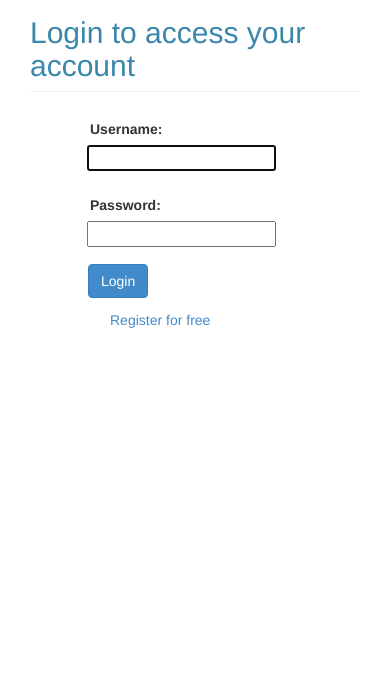
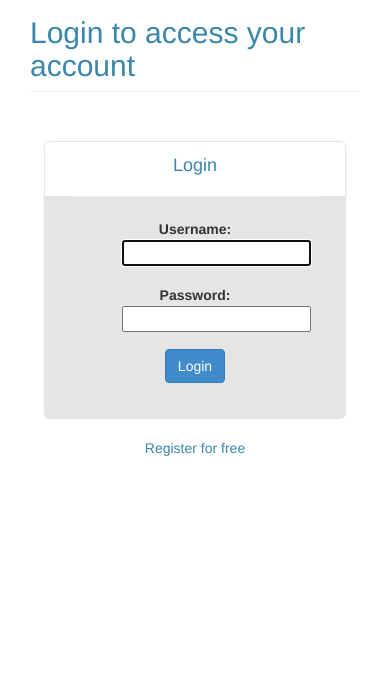
Before and after one commit to greenlighthome/shopit, a Django app: page /accounts/login/?next=/dashboard/product/update/1/ in a window 390 px wide. Shown: the part 54-752 px from the top of the page. Run offline with Django 3.2, Linux system fonts and the light colour scheme; parts of the project's set-up code (start-up, migrations or seed data) failed here and were passed over; some libraries are stand-ins or nearby versions.

Commit message:
css and forms layout changed

```diff
--- a/accounts/views.py
+++ b/accounts/views.py
@@ -1,6 +1,4 @@
-from django.contrib.auth import authenticate
-from django.shortcuts import render_to_response, redirect
-from django.contrib.auth.views import login
+from django.shortcuts import render_to_response
 from django.contrib.auth.models import User
 from django.shortcuts import get_object_or_404
 from django.http import HttpResponseRedirect, Http404
--- a/dashboard/forms.py
+++ b/dashboard/forms.py
@@ -16,7 +16,7 @@ class ProductForm(ModelForm):
             'price': NumberInput(attrs={'required': True, 'localize': True, 'size': 8, 'placeholder': '00,00'}),
             'quantity': NumberInput(attrs={'required': True, 'localize': True, 'size': 4, 'placeholder': '0'}),
             'category': Select(attrs={'required': True}),
-            'description': Textarea(attrs={'cols': 50, 'rows': 5, 'required': True}),
+            'description': Textarea(attrs={'cols': 46, 'rows': 5, 'required': True}),
             'shipping_cost' : NumberInput(attrs={'required': True, 'size': 3})
         }
 
--- a/static/css/custom.css
+++ b/static/css/custom.css
@@ -1,5 +1,7 @@
 body {
-  margin: 70px 30px 60px 30px;
+  overflow-y: scroll;
+  overflow-x: hidden;
+  margin: 70px 30px 80px 30px;
 }
 body h1,
 body h2,
@@ -16,6 +18,8 @@ body .logo {
 }
 body .popover {
   width: 150px;
+  font-size: 0.7em;
+  color: #000000;
 }
 body .page-header {
   margin-top: 10px;
--- a/static/css/custom_registration.css
+++ b/static/css/custom_registration.css
@@ -1,115 +1,69 @@
 body {
   margin: 70px 30px 60px 30px;
 }
-body form .form-control {
+form .form-group .form-control {
+  background: none;
   border: none;
   box-shadow: none;
+  width: 170px;
+  margin-left: auto;
+  margin-right: auto;
 }
-body form .help-text {
+form .form-group .help-text {
   font-size: 0.8em;
   text-align: center;
 }
-@media (min-width: 1200px) {
-  .warning li {
-    list-style: none;
-    text-decoration: none;
-    margin-left: 250px;
-  }
-  .register {
-    position: relative;
-    left: 26%;
-    top: -30px;
-  }
-  .login-button {
-    position: relative;
-    left: 25%;
-  }
-  .error {
-    position: relative;
-    left: 30.2%;
-    top: -40px;
-  }
+form .form-group label.control-label {
+  display: block;
+  line-height: 10px;
+  text-align: center;
 }
-@media (max-width: 1200px) {
-  .warning li {
-    list-style: none;
-    text-decoration: none;
-    margin-left: 200px;
-  }
-  .register {
-    position: relative;
-    left: 26%;
-    top: -30px;
-  }
-  .login-button {
-    position: relative;
-    left: 25%;
-  }
-  .error {
-    position: relative;
-    left: 31%;
-    top: -40px;
-  }
+form .form-group #signup-button,
+form .form-group #login-button {
+  display: block;
+  margin-left: auto;
+  margin-right: auto;
 }
-@media (max-width: 991px) {
-  .warning li {
-    list-style: none;
-    text-decoration: none;
-    margin-left: 150px;
-  }
-  .register {
-    position: relative;
-    left: 27%;
-    top: 0;
-  }
-  .login-button {
-    position: relative;
-    left: 25%;
-  }
-  .error {
-    position: relative;
-    left: 30%;
-    top: -15px;
-  }
+form .form-group .warning li {
+  display: block;
+  text-align: center;
+  list-style: none;
+  text-decoration: none;
+  font-size: 0.9em;
 }
-@media (max-width: 767px) {
-  .warning li {
-    list-style: none;
-    text-decoration: none;
-    margin-left: -20px;
-  }
+#box,
+#login-box {
+  margin-top: 30px;
+  padding: 4px 25px 20px 25px;
+  max-width: 350px;
+  margin-left: auto;
+  margin-right: auto;
+  border-radius: 5px;
+  box-shadow: 0px 0px 3px rgba(0, 0, 0, 0.15), 0px 0px 0px 1px rgba(0, 0, 0, 0.05);
+  background-image: linear-gradient(0deg, rgba(0, 0, 0, 0.1) 92.5%, transparent 75%);
+  background-size: 5px 100%;
+}
+#login-box {
+  background-image: linear-gradient(0deg, rgba(0, 0, 0, 0.1) 80.5%, transparent 75%);
+}
+.error {
+  display: block;
+  text-align: center;
+}
+#register-link {
+  display: block;
+  text-align: center;
+  margin-top: 20px;
+  text-decoration-style: none;
+}
+/* Landscape phones and down */
+@media (max-width: 480px) {
   .register {
     position: relative;
     left: 20px;
-    top: 0;
   }
   .login-button {
     position: relative;
     left: 13px;
   }
-  .error {
-    position: relative;
-    left: 50px;
-  }
 }
-/* Landscape phones and down */
-@media (max-width: 480px) {
-  .warning li {
-    list-style: none;
-    text-decoration: none;
-    margin-left: -20px;
-  }
-  .register {
-    position: relative;
-    left: 20px;
-    top: 0;
-  }
-  .login-button {
-    position: relative;
-    left: 13px;
-  }
-  .error {
-    position: relative;
-    left: 50px;
-  }
-}
--- a/static/less/custom_registration.less
+++ b/static/less/custom_registration.less
@@ -1,123 +1,85 @@
 body {
   margin: 70px 30px 60px 30px;
-  form {
+}
+
+form {
+  .form-group {
     .form-control {
+      background: none;
       border: none;
       box-shadow: none;
+      width: 170px;
+      margin-left: auto;
+      margin-right: auto;
     }
     .help-text {
       font-size: 0.8em;
       text-align: center;
     }
+    label.control-label {
+      display: block;
+      line-height: 10px;
+      text-align: center;
+    }
+    #signup-button, #login-button {
+      display: block;
+      margin-left: auto;
+      margin-right: auto;
+    }
+    .warning li {
+      display: block;
+      text-align: center;
+      list-style: none;
+      text-decoration: none;
+      font-size: 0.9em;
+    }
   }
+}
+#box, #login-box{
+  margin-top: 30px;
+  padding: 4px 25px 20px 25px;
+  max-width: 350px;
+  margin-left: auto;
+  margin-right: auto;
+  border-radius: 5px;
+  box-shadow: 0px 0px 3px rgba(0, 0, 0, 0.15), 0px 0px 0px 1px rgba(0, 0, 0, 0.05);
+
+  background-image:
+    linear-gradient(0deg,
+    rgba(0,0,0,0.1) 92.5%,
+    transparent 75%);
+  background-size: 5px 100%;
+}
+#login-box {
+  background-image:
+    linear-gradient(0deg,
+    rgba(0,0,0,0.1) 80.5%,
+    transparent 75%);
+}
+.error {
+  display: block;
+  text-align: center;
+
+}
+#register-link {
+  display: block;
+  text-align: center;
+  margin-top: 20px;
+  text-decoration-style: none;
 
 }
 
-@media (min-width: 1200px) {
-  .warning li {
-    list-style: none;
-    text-decoration: none;
-    margin-left: 250px;
-  }
-  .register {
-    position: relative;
-    left: 26%;
-    top: -30px;
-  }
-  .login-button {
-    position: relative;
-    left: 25%;
-  }
-  .error {
-    position: relative;
-    left: 30.2%;
-    top: -40px;
-  }
-}
 
-@media (max-width: 1200px) {
-  .warning li {
-    list-style: none;
-    text-decoration: none;
-    margin-left: 200px;
-  }
-  .register {
-    position: relative;
-    left: 26%;
-    top: -30px;
-  }
-  .login-button {
-    position: relative;
-    left: 25%;
-  }
-  .error {
-    position: relative;
-    left: 31%;
-    top: -40px;
-  }
-}
+/* Landscape phones and down */
+@media (max-width: 480px) {
 
-@media (max-width: 991px) {
-  .warning li {
-    list-style: none;
-    text-decoration: none;
-    margin-left: 150px;
-  }
-  .register {
-    position: relative;
-    left: 27%;
-    top: 0;
-  }
-  .login-button {
-    position: relative;
-    left: 25%;
-  }
-  .error {
-    position: relative;
-    left: 30%;
-    top: -15px;
-  }
-}
 
-@media (max-width: 767px) {
-  .warning li {
-    list-style: none;
-    text-decoration: none;
-    margin-left: -20px;
-  }
   .register {
     position: relative;
     left: 20px;
-    top: 0;
-  }
-    .login-button {
-      position: relative;
-      left: 13px;
-  }
-    .error {
-    position: relative;
-    left: 50px;
-  }
-}
-
-/* Landscape phones and down */
-@media (max-width: 480px) {
-  .warning li {
-    list-style: none;
-    text-decoration: none;
-    margin-left: -20px;
-  }
-  .register {
-    position: relative;
-    left: 20px;
-    top: 0;
   }
   .login-button {
     position: relative;
     left: 13px;
   }
-  .error {
-    position: relative;
-    left: 50px;
-  }
 }
--- a/templates/dashboard/actions.html
+++ b/templates/dashboard/actions.html
@@ -31,12 +31,12 @@
 
 <div class="modal fade" id="add_product" tabindex="-1" role="dialog" aria-labelledby="modal_label" aria-hidden="true">
   <div class="modal-dialog">
-    <div class="modal-content">
+    <div id="modal-content" class="modal-content">
       <div class="modal-header">
         <button type="button" class="close" data-dismiss="modal" aria-hidden="true">&times;</button>
         <h4 class="modal-title text-info" id="modal_label">Add a new product</h4>
       </div>
-      <div class="modal-body">
+      <div id="modal-body" class="modal-body">
         {% block form %}
         <form enctype="multipart/form-data" method="post" action="">
             {% csrf_token %}
@@ -81,6 +81,7 @@
                 <span class="">{{ form.image }}</span>
             </div>
             <input type="submit" class="btn btn-primary" value="Add Product">
+            <a class="btn btn-default" href="">Cancel</a>
         </form>
         {% endblock %}
       </div>
--- a/templates/registration/base.html
+++ b/templates/registration/base.html
@@ -31,12 +31,7 @@
         <li class=""><a href="/market/">Market Place</a></li>
 
     </ul>
-    <form class="navbar-form navbar-left" role="search">
-      <div class="form-group">
-        <input type="text" class="form-control search" placeholder="Search">
-      </div>
-      <button type="submit" class="btn btn-default search-button"><span class="glyphicon glyphicon-search"></span></button>
-    </form>
+
      <ul class="nav navbar-nav navbar-right">
         <li class="dropdown">
             <a href="#" class="" data-toggle="dropdown"><span class="dropdown-toggle cog fa fa-cogs"</a>
@@ -61,4 +56,10 @@
     </footer>
 {% endblock %}
 </body>
+
+<!-- here loading jQuery and javascript files -->
+<script type="text/javascript" src="http://code.jquery.com/jquery-1.10.2.min.js"></script>
+<script type="text/javascript" src="{% static 'js/bootstrap.min.js' %}"></script>
+<script type="text/javascript" src="{% static 'js/custom.js' %}"></script>
+
 </html>
--- a/templates/registration/login.html
+++ b/templates/registration/login.html
@@ -4,37 +4,30 @@
 
 <h2 class="page-header text-info">Login to access your account</h2>
     <div class="container">
-<div class="container">
-    <div class="container">
-        <div class="container">
+        <div id="login-box">
+            <h4 class="text-info text-center">Login</h4>
+            <hr>
             <form action="{% url 'django.contrib.auth.views.login' %}" method="post">
             {% csrf_token %}
                 <div class="form-horizontal">
                     <div class="form-group">
-                <label class="col-sm-3 control-label" for="username">Username: </label>
+                    <label class="control-label" for="username">Username: </label>
                     <span class="form-control">{{ form.username }}</span>
                 </div>
                 <div class="form-group">
-                <label class=" col-sm-3 control-label" for="category">Password: </label>
+                    <label class="control-label" for="category">Password: </label>
                     <span class="form-control">{{ form.password }}</span>
                 </div>
                 <div class="form-group">
-                <input type="submit" class="btn btn-primary login-button" value="Login" />
+                    <input id="login-button" type="submit" class="btn btn-primary" value="Login" />
                     <input type="hidden" name="next" value="{{ next }}" />
                 </div>
-        </div>
             </form>
-
-    <a class="col-md-offset-3 register" href="/accounts/signup"><h5 class="text-primary">Register for free</h5></a>
-
         </div>
     </div>
-
-</div>
-</div>
-
 {% if form.errors %}
     <h4 class="text-danger error">Authentication error</h4>
 {% endif %}
+    <a id="register-link" class="text-info" href="/accounts/signup/">Register for free</a>
 
 {% endblock %}
--- a/templates/web_shop/index.html
+++ b/templates/web_shop/index.html
@@ -23,7 +23,7 @@
         <div class="jumbotron">
             <h2>Welcome to Shop it!</h2>
             <p>The right place to buy stuff you don't need and sell the shit you don't want!</p>
-            <a href="/market/"><button class="btn btn-primary"  data-toggle="tooltip" id="basic-tooltip" title="Go and buy stuff!" data-placement="right" data-animation="true">Take me there</button></a>
+            <a href="/market/"><button class="btn btn-primary" data-toggle="tooltip" id="basic-tooltip" data-content="Go and buy stuff!" data-placement="right" data-animation="true">Take me there</button></a>
         </div>
     </div>
 
```
Also changed, not shown: accounts/forms.py (+4 -4 lines), static/css/custom_dashboard.css (+37 -3 lines), static/less/custom.less (+6 -2 lines), static/less/custom_dashboard.less (+46 -4 lines), templates/dashboard/product_update.html (+18 -15 lines), templates/registration/signup_form.html (+24 -20 lines). Lines whose indentation alone changed are shown as unchanged.
